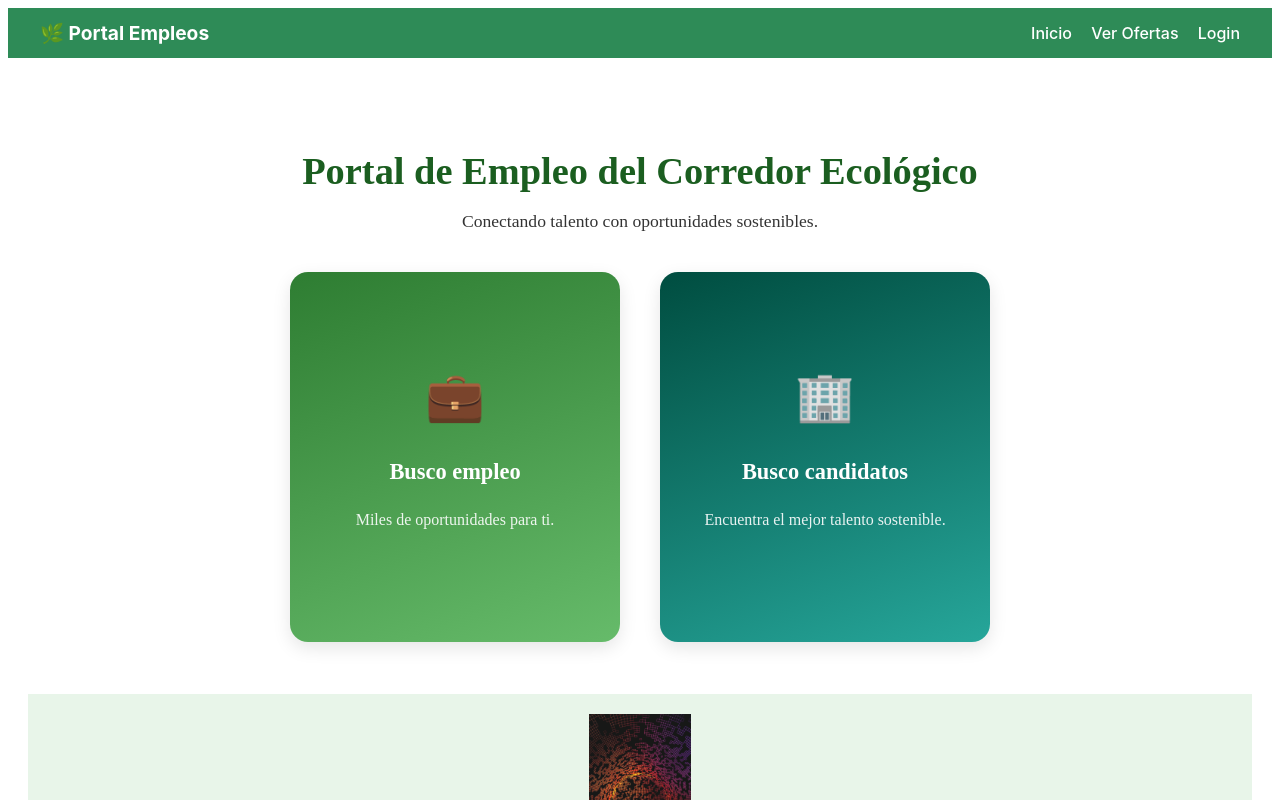
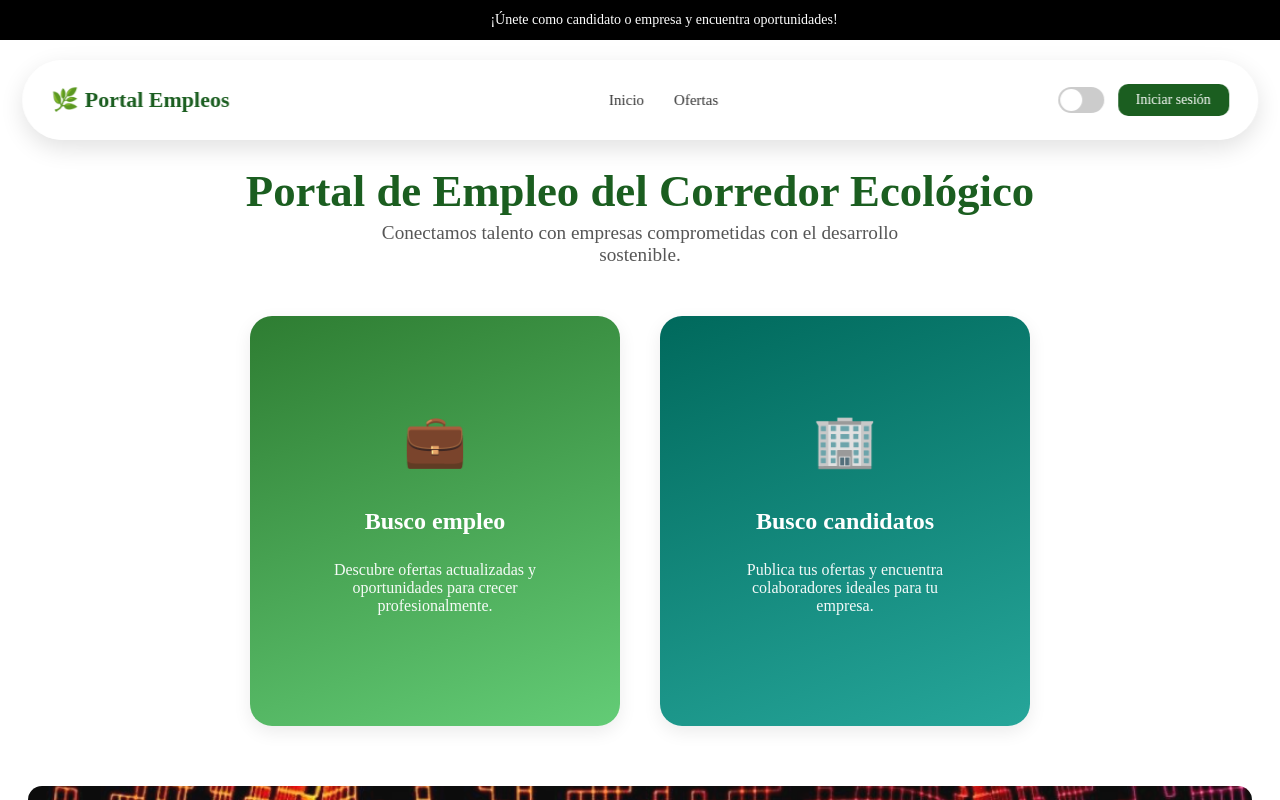
Before and after one commit to jorgeStevenR/portal-empleos-front, an Angular app: page /home in a window 1280 px wide. Shown: the top 800 px of the page. Built offline with nearby package versions, Linux system fonts and the light colour scheme.

Commit message:
commit - topbar

```diff
--- a/src/app/app.html
+++ b/src/app/app.html
@@ -1,3 +1,10 @@
-<app-navbar *ngIf="!isLoginPage()"></app-navbar>
+<app-topbar *ngIf="showTopbar"></app-topbar>
+
+<app-navbar
+  *ngIf="!isLoginPage()"
+  [navbarOffset]="navbarOffset">
+</app-navbar>
+
 <app-loading-bar></app-loading-bar>
+
 <router-outlet></router-outlet>
--- a/src/app/app.ts
+++ b/src/app/app.ts
@@ -3,26 +3,50 @@ import { Router, NavigationEnd, RouterOutlet } from '@angular/router';
 import { CommonModule, NgIf } from '@angular/common';
 import { NavbarComponent } from './components/navbar/navbar';
 import { LoadingComponent } from './components/loading/loading.component';
+import { TopbarComponent } from './components/topbar/topbar';
+import { filter } from 'rxjs/operators';
 
 @Component({
   selector: 'app-root',
   standalone: true,
-  imports: [CommonModule, NgIf, RouterOutlet, NavbarComponent, LoadingComponent],
+  imports: [
+    CommonModule,
+    NgIf,
+    RouterOutlet,
+    NavbarComponent,
+    LoadingComponent,
+    TopbarComponent
+  ],
   templateUrl: './app.html',
   styleUrl: './app.css'
 })
 export class App {
+
   currentRoute = '';
+  showTopbar = false;
+
+  // ⭐ ESTA ES LA PROPIEDAD QUE FALTABA
+  navbarOffset = true;
 
   constructor(private router: Router) {
-    this.router.events.subscribe(event => {
-      if (event instanceof NavigationEnd) {
+
+    this.router.events
+      .pipe(filter(event => event instanceof NavigationEnd))
+      .subscribe((event: any) => {
+
         this.currentRoute = event.urlAfterRedirects;
-      }
-    });
+
+        // ⭐ Mostrar topbar SOLO en /home
+        this.showTopbar = this.currentRoute === '/home';
+
+        // ⭐ Si hay topbar → navbar baja
+        // ⭐ Si NO hay topbar → navbar sube
+        this.navbarOffset = this.showTopbar;
+      });
   }
 
   isLoginPage(): boolean {
     return this.currentRoute === '/login';
   }
+
 }
--- a/src/app/components/navbar/navbar.css
+++ b/src/app/components/navbar/navbar.css
@@ -1,54 +1,157 @@
-.navbar {
+/* ========================
+   NAVBAR GLASS PREMIUM
+======================== */
+.navbar-container {
+  position: fixed;
+  left: 50%;
+  transform: translateX(-50%);
+  width: 92%;
+  max-width: 1300px;
+
+  padding: 14px 28px;
+  border-radius: 40px;
+
+  background: rgba(255, 255, 255, 0.72);
+  backdrop-filter: blur(16px);
+  -webkit-backdrop-filter: blur(16px);
+
+  border: 1px solid rgba(255, 255, 255, 0.35);
+  box-shadow: 0 8px 25px rgba(0,0,0,0.12);
+
   display: flex;
   justify-content: space-between;
   align-items: center;
-  background-color: #2e8b57;
-  padding: 0.8rem 2rem;
-  color: white;
-  font-family: "Inter", sans-serif;
+
+  z-index: 9000;
+  transition: top 0.3s ease;
 }
 
-.navbar-logo a {
-  color: white;
-  text-decoration: none;
-  font-weight: 700;
-  font-size: 1.2rem;
+/* ⭐ AJUSTE EXACTO COMO CIFRATO */
+.navbar-container.with-offset {
+  top: 60px; /* ⭐ ANTES 78px — AHORA PERFECTO */
+}
+
+/* ⭐ AJUSTE CUANDO EL TOPBAR DESAPARECE */
+.navbar-container:not(.with-offset) {
+  top: 12px; /* ⭐ ANTES 20px — AHORA SE VE MÁS PREMIUM */
+}
+
+/* --------------------------
+   LOGO Y LINKS
+-------------------------- */
+.navbar-left {
+  font-size: 22px;
+  font-weight: 600;
+  color: #1b5e20;
+  display: flex;
+  align-items: center;
+}
+
+.logo-text {
+  margin-left: 6px;
 }
 
 .navbar-links {
+  display: flex;
   list-style: none;
-  display: flex;
-  align-items: center;
-  margin: 0;
-  padding: 0;
-}
-
-.navbar-links li {
-  margin-left: 1.2rem;
+  gap: 30px;
 }
 
 .navbar-links a {
-  color: white;
+  font-weight: 500;
+  font-size: 15px;
+  color: #333;
   text-decoration: none;
-  font-weight: 500;
-  transition: color 0.2s;
 }
 
 .navbar-links a:hover {
-  color: #c8f5d0;
+  color: #1b5e20;
 }
 
-button {
-  background: white;
-  color: #2e8b57;
-  border: none;
-  padding: 0.4rem 0.8rem;
-  border-radius: 6px;
-  font-weight: 600;
-  cursor: pointer;
-  transition: background 0.2s;
+/* --------------------------
+   DERECHA (switch + botones)
+-------------------------- */
+.navbar-right {
+  display: flex;
+  align-items: center;
+  gap: 14px;
 }
 
-button:hover {
-  background: #eafaea;
+/* LOGIN */
+.login-btn {
+  padding: 8px 18px;
+  border-radius: 10px;
+  background: #1b5e20;
+  color: white;
+  font-size: 14px;
+  text-decoration: none;
 }
+.login-btn:hover {
+  background: #2e7d32;
+}
+
+/* LOGOUT */
+.logout-btn {
+  padding: 8px 18px;
+  border-radius: 10px;
+  border: 1px solid #c62828;
+  background: transparent;
+  color: #c62828;
+  cursor: pointer;
+}
+.logout-btn:hover {
+  background: #ffebee;
+}
+
+/* --------------------------
+   SWITCH Día/Noche
+-------------------------- */
+.mode-btn {
+  width: 46px;
+  height: 26px;
+  border-radius: 20px;
+  background: #ccc;
+  border: none;
+  cursor: pointer;
+  position: relative;
+  transition: 0.3s;
+}
+
+.toggle-ball {
+  width: 22px;
+  height: 22px;
+  background: white;
+  border-radius: 50%;
+  position: absolute;
+  top: 2px;
+  left: 2px;
+  transition: 0.3s;
+}
+
+.toggle-ball.dark {
+  left: 22px;
+  background: #00c853;
+}
+
+/* --------------------------
+   MODO OSCURO aplicando SOBRE NAVBAR
+-------------------------- */
+body.dark-theme .navbar-container {
+  background: rgba(20,20,20,0.55);
+  border: 1px solid rgba(255,255,255,0.15);
+  box-shadow: 0 8px 25px rgba(0,0,0,0.4);
+}
+
+body.dark-theme .navbar-left,
+body.dark-theme .navbar-links a {
+  color: #ddd !important;
+}
+
+body.dark-theme .navbar-links a:hover {
+  color: #00e676 !important;
+}
+
+body.dark-theme .logout-btn {
+  border-color: #ff5252;
+  color: #ff5252;
+}
--- a/src/app/components/navbar/navbar.html
+++ b/src/app/components/navbar/navbar.html
@@ -1,42 +1,45 @@
-<!-- 📂 src/app/components/navbar/navbar.html -->
-<nav class="navbar">
-  <div class="navbar-logo">
-    <a routerLink="/">🌿 Portal Empleos</a>
+<nav class="navbar-container" [class.with-offset]="navbarOffset">
+
+  <!-- IZQUIERDA -->
+  <div class="navbar-left">
+    🌿 <span class="logo-text">Portal Empleos</span>
   </div>
 
+  <!-- CENTRO -->
   <ul class="navbar-links">
-    <!-- 🔹 Menú siempre visible -->
     <li><a routerLink="/home">Inicio</a></li>
-    <li><a routerLink="/ofertas-laborales">Ver Ofertas</a></li>
+    <li><a routerLink="/ofertas-laborales">Ofertas</a></li>
 
-    <!-- 🔹 Rol: CANDIDATO -->
     <li *ngIf="isUser()">
-      <!-- 👇 Antes decía 'Mi Panel' -->
       <a routerLink="/candidato">Mis postulaciones</a>
     </li>
 
-    <!-- 🔹 Rol: EMPRESA -->
     <li *ngIf="isCompany()">
-      <a routerLink="/empresa">Mis Ofertas</a>
+      <a routerLink="/empresa">Mis ofertas</a>
     </li>
 
-    <!-- 🔹 Rol: ADMIN -->
     <li *ngIf="isAdmin()">
-      <a routerLink="/admin">Panel Admin</a>
-    </li>
-
-    <!-- 🔹 Mostrar perfil y cerrar sesión solo si está logueado -->
-    <li *ngIf="isLoggedIn">
-      <a routerLink="/perfil">Mi Perfil</a>
+      <a routerLink="/admin">Administración</a>
     </li>
 
     <li *ngIf="isLoggedIn">
-      <button (click)="logout()">Cerrar sesión</button>
-    </li>
-
-    <!-- 🔹 Mostrar login si NO ha iniciado sesión -->
-    <li *ngIf="!isLoggedIn">
-      <a routerLink="/login">Login</a>
+      <a routerLink="/perfil">Perfil</a>
     </li>
   </ul>
+
+  <!-- DERECHA -->
+  <div class="navbar-right">
+
+    <!-- 🔥 Switch Día/Noche -->
+    <button class="mode-btn" (click)="toggleTheme()">
+      <div class="toggle-ball" [class.dark]="isDark"></div>
+    </button>
+
+    <!-- Login / Logout -->
+    <a *ngIf="!isLoggedIn" class="login-btn" routerLink="/login">Iniciar sesión</a>
+
+    <button *ngIf="isLoggedIn" class="logout-btn" (click)="logout()">Cerrar sesión</button>
+
+  </div>
+
 </nav>
--- a/src/app/components/navbar/navbar.ts
+++ b/src/app/components/navbar/navbar.ts
@@ -1,7 +1,4 @@
-// ============================================
-// 📂 src/app/components/navbar/navbar.ts
-// ============================================
-import { Component } from '@angular/core';
+import { Component, Input } from '@angular/core';
 import { Router, RouterModule } from '@angular/router';
 import { CommonModule } from '@angular/common';
 import { AuthService } from '../../services/auth.service';
@@ -11,30 +8,38 @@ import { AuthService } from '../../services/auth.service';
   standalone: true,
   imports: [RouterModule, CommonModule],
   templateUrl: './navbar.html',
-  styleUrl: './navbar.css'
+  styleUrls: ['./navbar.css']
 })
 export class NavbarComponent {
+
+  @Input() navbarOffset: boolean = true;
+
+  isDark = false;
+
   constructor(public auth: AuthService, private router: Router) {}
 
-  // 🔹 Se calcula SIEMPRE contra el AuthService (no se queda viejo)
+  toggleTheme() {
+    this.isDark = !this.isDark;
+
+    const body = document.querySelector('body');
+
+    if (this.isDark) {
+      body?.classList.add('dark-theme');
+    } else {
+      body?.classList.remove('dark-theme');
+    }
+
+    console.log("DARK MODE?", this.isDark);
+  }
+
   get isLoggedIn(): boolean {
     return this.auth.isAuthenticated();
   }
 
-  // 🔹 Helpers por rol (usan el servicio directamente)
-  isAdmin(): boolean {
-    return this.auth.isAdmin();
-  }
+  isAdmin() { return this.auth.isAdmin(); }
+  isCompany() { return this.auth.isCompany(); }
+  isUser() { return this.auth.isUser(); }
 
-  isCompany(): boolean {
-    return this.auth.isCompany();
-  }
-
-  isUser(): boolean {
-    return this.auth.isUser();
-  }
-
-  // 🔹 Cerrar sesión
   logout(): void {
     this.auth.logout();
     this.router.navigate(['/login']);
--- /dev/null
+++ b/src/app/components/topbar/topbar.css
@@ -0,0 +1,25 @@
+.top-bar {
+  background: #000;
+  color: #fff;
+  width: 100%;
+  height: 40px;              /* ⭐ altura REAL del topbar */
+
+  display: flex;
+  justify-content: center;
+  align-items: center;       /* centra el texto verticalmente */
+
+  position: fixed;
+  top: 0;
+  left: 0;
+  z-index: 9999;
+  font-size: 14px;
+
+  /* ⭐ SOLO padding horizontal, SIN padding arriba/abajo */
+  padding: 0 24px;
+
+  transition: top 0.3s ease;
+}
+
+.top-bar.hide {
+  top: -40px;                /* mismo valor que la altura */
+}
--- /dev/null
+++ b/src/app/components/topbar/topbar.html
@@ -0,0 +1,3 @@
+<div class="top-bar" [class.hide]="hideTopBar">
+  <span>¡Únete como candidato o empresa y encuentra oportunidades!</span>
+</div>
--- /dev/null
+++ b/src/app/components/topbar/topbar.ts
@@ -0,0 +1,30 @@
+import { Component, HostListener } from '@angular/core';
+
+@Component({
+  selector: 'app-topbar',
+  standalone: true,
+  templateUrl: './topbar.html',
+  styleUrls: ['./topbar.css']
+})
+export class TopbarComponent {
+
+  hideTopBar = false;
+  lastScroll = 0;
+
+  @HostListener('window:scroll')
+  onScroll() {
+    const currentScroll = window.scrollY;
+
+    if (currentScroll > this.lastScroll) {
+      this.hideTopBar = true;   // bajando
+    } else {
+      this.hideTopBar = false;  // subiendo
+    }
+
+    this.lastScroll = currentScroll;
+  }
+
+  toggleTheme() {
+    document.body.classList.toggle('dark-theme');
+  }
+}
--- a/src/app/pages/home/home.css
+++ b/src/app/pages/home/home.css
@@ -1,117 +1,116 @@
-/* ===================================================
-   🌿 HOME PORTAL EMPLEOS (sin selector de país)
-   =================================================== */
+/* ===== HOME MODERNO PREMIUM ===== */
 
 body {
-  background-color: #f4fff4;
+  background: #f7fdf7;
+  margin: 0;
   font-family: "Inter", sans-serif;
-  margin: 0;
 }
 
-/* Contenedor principal */
 .home-container {
   text-align: center;
-  padding: 60px 20px 0;
+  padding: 0 20px;
   min-height: 100vh;
   display: flex;
   flex-direction: column;
-  justify-content: space-between;
 }
 
-/* Encabezado */
+/* HEADER */
 .home-header h1 {
+  font-size: 2.8rem;
   color: #1b5e20;
-  font-size: 2.4rem;
-  font-weight: 700;
-  margin-bottom: 0.5rem;
+  margin-bottom: 0.3rem;
 }
 
 .home-header p {
-  font-size: 1.1rem;
-  color: #333;
-  margin-bottom: 2.5rem;
+  font-size: 1.2rem;
+  color: #444;
+  max-width: 600px;
+  margin: auto;
+  opacity: 0.9;
 }
 
-/* Sección de opciones */
+/* TARJETAS */
 .options {
   display: flex;
   justify-content: center;
-  align-items: center;
   gap: 40px;
   flex-wrap: wrap;
-  margin-bottom: 3rem;
+  margin-top: 50px;
+  margin-bottom: 60px;
 }
 
 .option-card {
-  width: 280px;
-  height: 320px;
-  border-radius: 18px;
-  padding: 25px;
+  width: 310px;
+  height: 350px;
+  border-radius: 22px;
+  padding: 30px;
   color: white;
-  text-align: center;
-  cursor: pointer;
-  box-shadow: 0 6px 18px rgba(0, 0, 0, 0.1);
-  transition: all 0.3s ease;
+  box-shadow: 0 6px 18px rgba(0,0,0,0.08);
+
   display: flex;
   flex-direction: column;
   justify-content: center;
+  align-items: center;
+
+  transition: all 0.35s ease;
+  cursor: pointer;
 }
 
 .option-card .icon {
-  font-size: 3rem;
-  margin-bottom: 15px;
+  font-size: 3.2rem;
+  margin-bottom: 18px;
 }
 
 .option-card h2 {
-  font-size: 1.4rem;
-  font-weight: 700;
+  font-size: 1.5rem;
   margin-bottom: 10px;
 }
 
 .option-card p {
   font-size: 1rem;
-  opacity: 0.9;
+  max-width: 240px;
+  opacity: 0.95;
 }
 
-/* Colores diferenciados */
+/* GRADIENTES */
 .option-card.empleo {
-  background: linear-gradient(160deg, #2e7d32, #66bb6a);
+  background: linear-gradient(160deg, #2e7d32, #63cc76);
 }
 
 .option-card.empresa {
-  background: linear-gradient(160deg, #004d40, #26a69a);
+  background: linear-gradient(160deg, #00695c, #26a69a);
 }
 
-/* Efecto hover */
+/* HOVER */
 .option-card:hover {
-  transform: translateY(-6px) scale(1.03);
-  box-shadow: 0 10px 25px rgba(0, 0, 0, 0.15);
+  transform: translateY(-8px) scale(1.04);
+  box-shadow: 0 12px 28px rgba(0,0,0,0.13);
 }
 
-/* Imagen inferior */
-.eco-footer {
+/* FOOTER */
+.eco-footer img {
+  height: 210px;
   width: 100%;
-  background: #e8f5e9;
-  padding: 20px 0;
-  margin-top: auto;
+  object-fit: cover;
+  border-radius: 14px 14px 0 0;
+  opacity: 0.95;
 }
 
-.eco-footer img {
-  max-width: 100%;
-  height: 180px;
-  object-fit: cover;
-  opacity: 0.9;
-}
+/* RESPONSIVE */
+@media (max-width: 768px) {
+  .home-header h1 {
+    font-size: 2rem;
+  }
 
-/* Responsive */
-@media (max-width: 768px) {
   .option-card {
     width: 90%;
     height: auto;
-    padding: 40px 25px;
-  }
-
-  .home-header h1 {
-    font-size: 1.9rem;
+    padding: 40px;
   }
 }
+
+/* ⭐⭐⭐ ESPACIO REAL PARA TOPBAR + NAVBAR */
+:host {
+  display: block;
+  padding-top: 120px; /* AJUSTE PERFECTO */
+}
--- a/src/app/pages/home/home.html
+++ b/src/app/pages/home/home.html
@@ -1,27 +1,29 @@
+<!-- 🔝 Barra negra solo en Home -->
+<app-topbar></app-topbar>
+
 <section class="home-container">
-  <!-- 🌿 Encabezado principal -->
+
   <div class="home-header">
     <h1>Portal de Empleo del Corredor Ecológico</h1>
-    <p>Conectando talento con oportunidades sostenibles.</p>
+    <p>Conectamos talento con empresas comprometidas con el desarrollo sostenible.</p>
   </div>
 
-  <!-- 💼 Opciones principales -->
   <div class="options">
     <div class="option-card empleo" (click)="irAOfertas()">
       <div class="icon">💼</div>
       <h2>Busco empleo</h2>
-      <p>Miles de oportunidades para ti.</p>
+      <p>Descubre ofertas actualizadas y oportunidades para crecer profesionalmente.</p>
     </div>
 
     <div class="option-card empresa" (click)="irARegistroEmpresa()">
       <div class="icon">🏢</div>
       <h2>Busco candidatos</h2>
-      <p>Encuentra el mejor talento sostenible.</p>
+      <p>Publica tus ofertas y encuentra colaboradores ideales para tu empresa.</p>
     </div>
   </div>
 
-  <!-- 🌳 Imagen decorativa inferior -->
   <div class="eco-footer">
     <img src="assets/img/ecologico-banner.jpg" alt="Corredor Ecológico" />
   </div>
+
 </section>
```
Also changed, not shown: src/app/pages/home/home.ts (+4 -3 lines), src/styles.css (+24 -28 lines), 1 other file (tests, documents, lock files or other folders).
